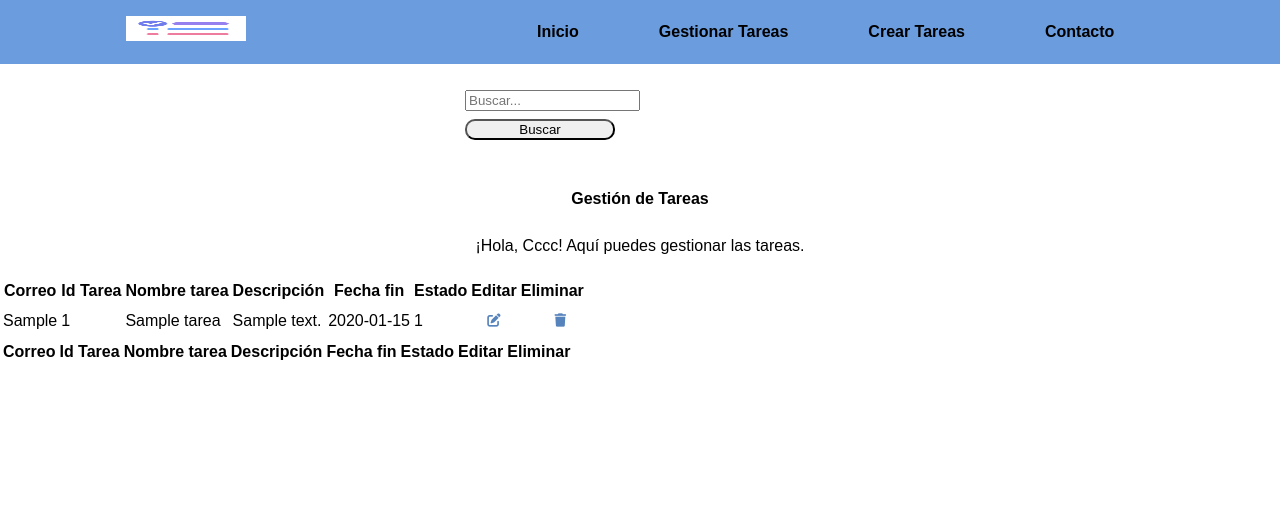
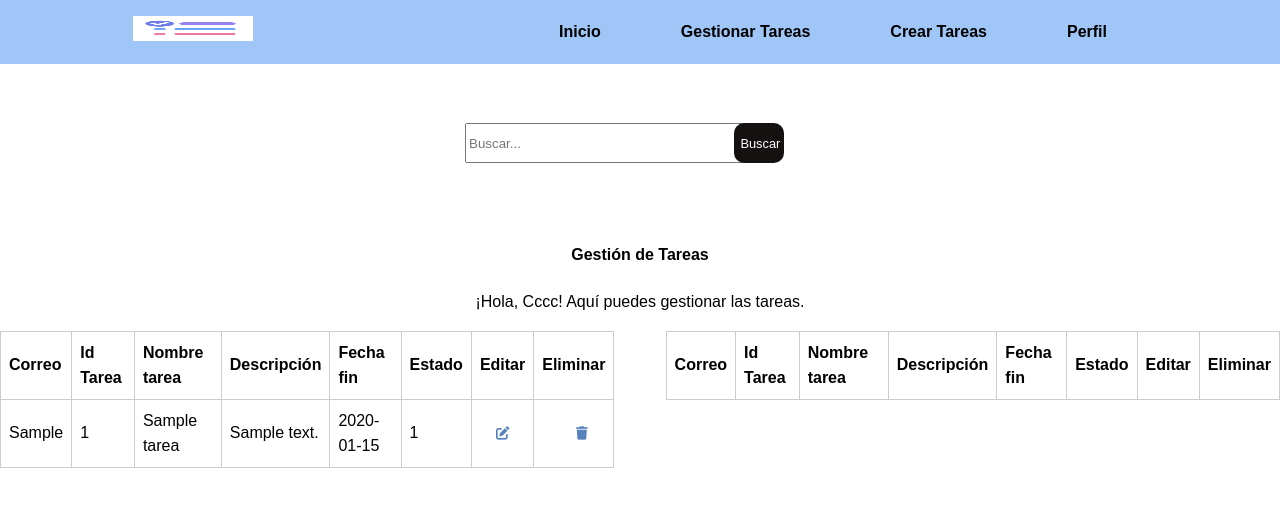
Before and after one commit to Sofict2006/Proyecto-Final-JC, a PHP site: page /dashboard.php in a window 1280 px wide. Shown: the top 507 px of the page. Run offline with PHP 8.4, Linux system fonts and the light colour scheme; a user stored in the database is signed in; tables that the repository leaves empty hold one stand-in row (values such as "Sample post"); lists and menus that the app fills with data are empty; some libraries are stand-ins or nearby versions.

Commit message:
Se agregó diseño de las tablas

```diff
--- a/css/dashboard.css
+++ b/css/dashboard1.css
@@ -29,7 +29,7 @@
     align-items: center;
     justify-content: space-around;
     min-height: 8vh;
-    background-color: #6a9cde;
+    background-color: #a0c5f7;
 }
 
 .hola {
@@ -74,7 +74,7 @@
 }
 
 .enlaces_menu li:hover {
-    background-color: #5783bc;
+    background-color: #6a9cde;
 }
 
 ul {
@@ -107,7 +107,7 @@
     }
 
     .enlaces_menu{
-        background-color: #6a9cde;
+        background-color: #a0c5f7;
         flex-direction: column;
         justify-content: space-around;
         align-items: center;
@@ -155,8 +155,9 @@
     height: 100%;
     display: flex;
     max-width: 400px;
-    border: rgb(0, 0, 0) solid;
+    border: #a5c9f7 solid;
     border-radius: 20px;
+    background-color: #e8f0fb;
 
 }
 
@@ -222,7 +223,7 @@
 }
 
 .sign-btn:hover{
-    background-color: #77aca2;
+    background-color: #6a9cde;
 }
 
 .text{
@@ -239,6 +240,9 @@
     color: #8371fd;
 }
 
+.buscar {
+    display: block;
+}
 
 @media (max-width: 850px) {
 
@@ -267,3 +271,24 @@
       padding: 1rem 2rem 1.5rem;
     }
   }
+
+
+/* Estilos de las tablas */
+
+.table-container {
+    display: flex;
+    justify-content: space-between;
+}
+
+.table-container table {
+    width: 48%; /* Ajusta según sea necesario */
+    border: 1px solid #ccc;
+    border-collapse: collapse;
+    margin-bottom: 20px;
+}
+
+.table-container th, .table-container td {
+    border: 1px solid #ccc;
+    padding: 8px;
+    text-align: left;
+}
--- a/dashboard.php
+++ b/dashboard.php
@@ -9,7 +9,7 @@
 <!DOCTYPE html>
 <html lang="es">
 <head>
-    <link rel="stylesheet" href="css/dashboard.css">
+    <link rel="stylesheet" href="css/dashboard1.css">
 
     <link rel="icon" type="image/png" href="img/favicon.png" />
 
@@ -30,7 +30,7 @@
                 <li><a href="dashboard.php?mod=crud_tarea">Inicio</a></li>
                 <li><a href="dashboard.php?mod=crud_tarea">Gestionar Tareas</a></li>
                 <li><a href="dashboard.php?mod=gestion_tareas">Crear Tareas</a></li>
-                <li><a href="dashboard.php?mod=inicio">Contacto</a></li>
+                <li><a href="dashboard.php?mod=inicio">Perfil</a></li>
             </ul>
 
             <button class="hola" type="button">
--- a/modulos/crud_tarea.php
+++ b/modulos/crud_tarea.php
@@ -45,12 +45,14 @@
 ?>
 
 <br>
+<br>
 
-<form action="dashboard.php?mod=crud_tarea" method="post">
 
-    <input type="text" class="form-control" placeholder="Buscar..." name="txtbuscar" style="width: 50%;">
+<form action="dashboard.php?mod=crud_tarea" method="post" class="buscar">
 
-    <button type="submit" class="btn" name="btn_registrar1" style="border-radius: 10px; width: 150px; margin-top: 8px;">Buscar</button>
+    <input type="text" class="form-control" placeholder="Buscar..." name="txtbuscar" style="width: 80%; height:40px;">
+
+    <button type="submit" class="sign-btn" name="btn_registrar1" style="border-radius: 10px; width: 50px; margin-top: 8px; margin-left: -15px; height:40px;">Buscar</button>
 
 </form>
 
@@ -60,6 +62,8 @@
         <center>
             <p class="card-description"> ¡Hola, <?php echo $_SESSION['nombres'];?>! Aquí puedes gestionar las tareas.</p>
         </center>
+
+    <div class="table-container">
 
         <!-- Tabla de Tareas Completadas -->
         <table class="table">
@@ -177,7 +181,7 @@
 ?>
             </tbody>
         </table>
-
+</div>
 
 <?php
 if (isset($_POST['btn_modificar'])){
--- a/modulos/gestion_tareas.php
+++ b/modulos/gestion_tareas.php
@@ -5,8 +5,11 @@
     <title>Gestión de Tareas</title>
     <link rel="icon" type="image/jpg" href="../img/favicon.png" />
 
+
 </head>
 <body>
+
+<br>
 
 <div class="card">
 <form action="logica_tareas.php" method="post" autocomplete="off">
@@ -16,6 +19,8 @@
         <h2>Crea una tarea</h2>
     </center>
 </div>
+
+<br>
 
 <div class="actual-form">
 
```
